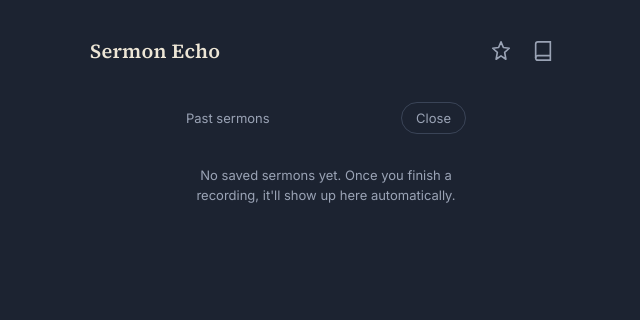
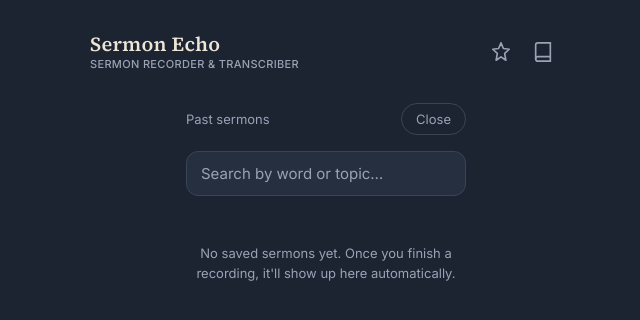
Before and after one commit to beaven1965/sermon-echo, a plain HTML site: page index.html in a window 1280 px wide. Both pictures are taken after a click on the button 857 px from the left and 51 px from the top of the page. Shown: the whole page, without its empty margins (314-954 px from the left). Drawn offline with Linux system fonts and the light colour scheme.

Commit message:
Add files via upload

```diff
--- a/index.html
+++ b/index.html
@@ -3,7 +3,13 @@
 <head>
 <meta charset="UTF-8">
 <meta name="viewport" content="width=device-width, initial-scale=1.0">
-<title>Sermon Echo</title>
+<title>Sermon Echo — Sermon Recorder &amp; Transcriber</title>
+<meta name="description" content="Record, transcribe, and summarize sermons — built for churches.">
+<meta name="theme-color" content="#151B26">
+<link rel="manifest" href="/manifest.json">
+<link rel="icon" type="image/png" sizes="32x32" href="/icon-32.png">
+<link rel="icon" type="image/png" sizes="16x16" href="/icon-16.png">
+<link rel="apple-touch-icon" sizes="180x180" href="/icon-180.png">
 <link rel="preconnect" href="https://fonts.googleapis.com">
 <link href="https://fonts.googleapis.com/css2?family=Source+Serif+4:ital,opsz,wght@0,8..60,400;0,8..60,600;1,8..60,500&family=Inter:wght@400;500;600;700&display=swap" rel="stylesheet">
 <style>
@@ -54,6 +60,16 @@
     font-weight:600;
     letter-spacing:0.01em;
     color:var(--text);
+    line-height:1.2;
+  }
+  .brand-tagline{
+    font-family:'Inter',sans-serif;
+    font-size:11px;
+    font-weight:500;
+    letter-spacing:0.03em;
+    text-transform:uppercase;
+    color:var(--text-muted);
+    margin-top:2px;
   }
   .gear-btn{
     background:none;
@@ -326,6 +342,21 @@
   }
   .library-item .lib-delete:hover{ color:var(--ember-bright); }
 
+  .library-search{
+    width:100%;
+    box-sizing:border-box;
+    background:var(--surface);
+    border:1px solid var(--surface-line);
+    border-radius:12px;
+    padding:12px 14px;
+    color:var(--text);
+    font-family:'Inter',sans-serif;
+    font-size:15px;
+    margin-bottom:16px;
+  }
+  .library-search::placeholder{ color:var(--text-muted); }
+  .library-search:focus{ outline:none; border-color:var(--gold); }
+
   .paper-card{
     background:var(--paper);
     color:var(--ink-on-paper);
@@ -633,7 +664,10 @@
 
 <div class="shell">
   <header>
-    <div class="brand">Sermon Echo</div>
+    <div class="brand">
+      Sermon Echo
+      <div class="brand-tagline">Sermon Recorder &amp; Transcriber</div>
+    </div>
     <div class="header-actions">
       <button class="gear-btn" id="paywallBtn" aria-label="Go Premium">
         <svg width="22" height="22" viewBox="0 0 24 24" fill="none" stroke="currentColor" stroke-width="1.8">
@@ -705,6 +739,7 @@
         <span class="date">Past sermons</span>
         <button class="new-recording-btn" id="closeLibraryBtn">Close</button>
       </div>
+      <input type="text" class="library-search" id="librarySearchInput" placeholder="Search by word or topic…">
       <div id="libraryList"></div>
       <div class="hint" id="libraryEmpty" style="display:none;">No saved sermons yet. Once you finish a recording, it'll show up here automatically.</div>
     </div>
@@ -817,6 +852,7 @@
   const paidBanner = document.getElementById('paidBanner');
   const libraryList = document.getElementById('libraryList');
   const libraryEmpty = document.getElementById('libraryEmpty');
+  const librarySearchInput = document.getElementById('librarySearchInput');
 
   let mediaRecorder, chunks = [], startTime, timerInterval;
   let isRecording = false;
@@ -1406,6 +1442,25 @@
     sermons.sort((a, b) => new Date(b.date) - new Date(a.date));
 
     if(sermons.length === 0){
+      libraryEmpty.textContent = 'No saved sermons yet. Once you finish a recording, it\'ll show up here automatically.';
+      libraryEmpty.style.display = 'block';
+      return;
+    }
+
+    const query = librarySearchInput.value.trim().toLowerCase();
+    if(query){
+      sermons = sermons.filter(sermon => {
+        const haystack = [
+          sermon.takeaway || '',
+          (sermon.bullets || []).join(' '),
+          sermon.transcript || ''
+        ].join(' ').toLowerCase();
+        return haystack.includes(query);
+      });
+    }
+
+    if(sermons.length === 0){
+      libraryEmpty.textContent = 'No saved sermons match "' + librarySearchInput.value.trim() + '".';
       libraryEmpty.style.display = 'block';
       return;
     }
@@ -1478,6 +1533,11 @@
     recordStage.style.display = 'none';
     results.style.display = 'none';
     libraryView.style.display = 'flex';
+    librarySearchInput.value = '';
+    renderLibrary();
+  });
+
+  librarySearchInput.addEventListener('input', () => {
     renderLibrary();
   });
 
```
Also changed, not shown: icon-16 (1).png (added), icon-180.png (added), icon-192.png (added), icon-32.png (added), icon-512.png (added).
